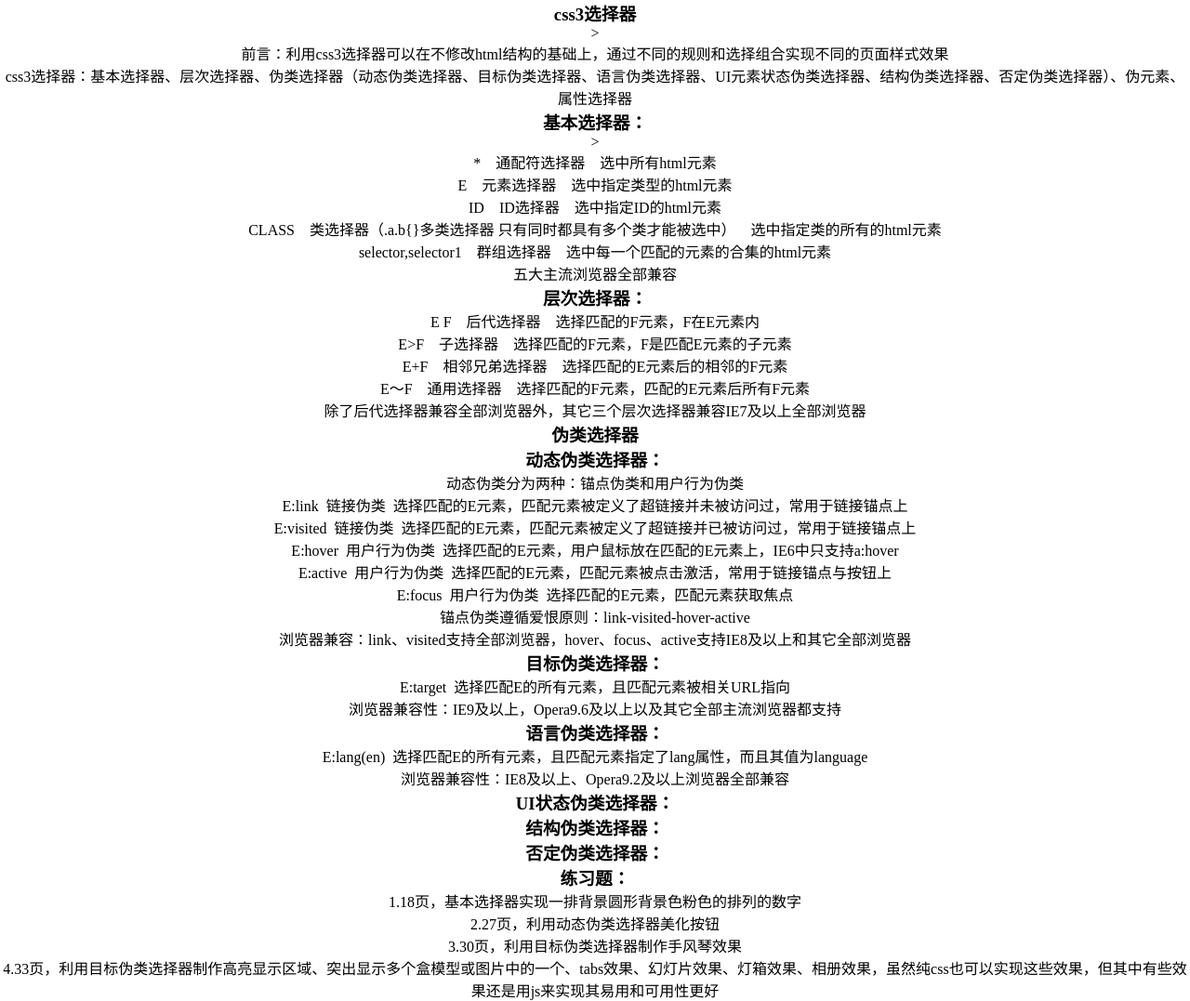
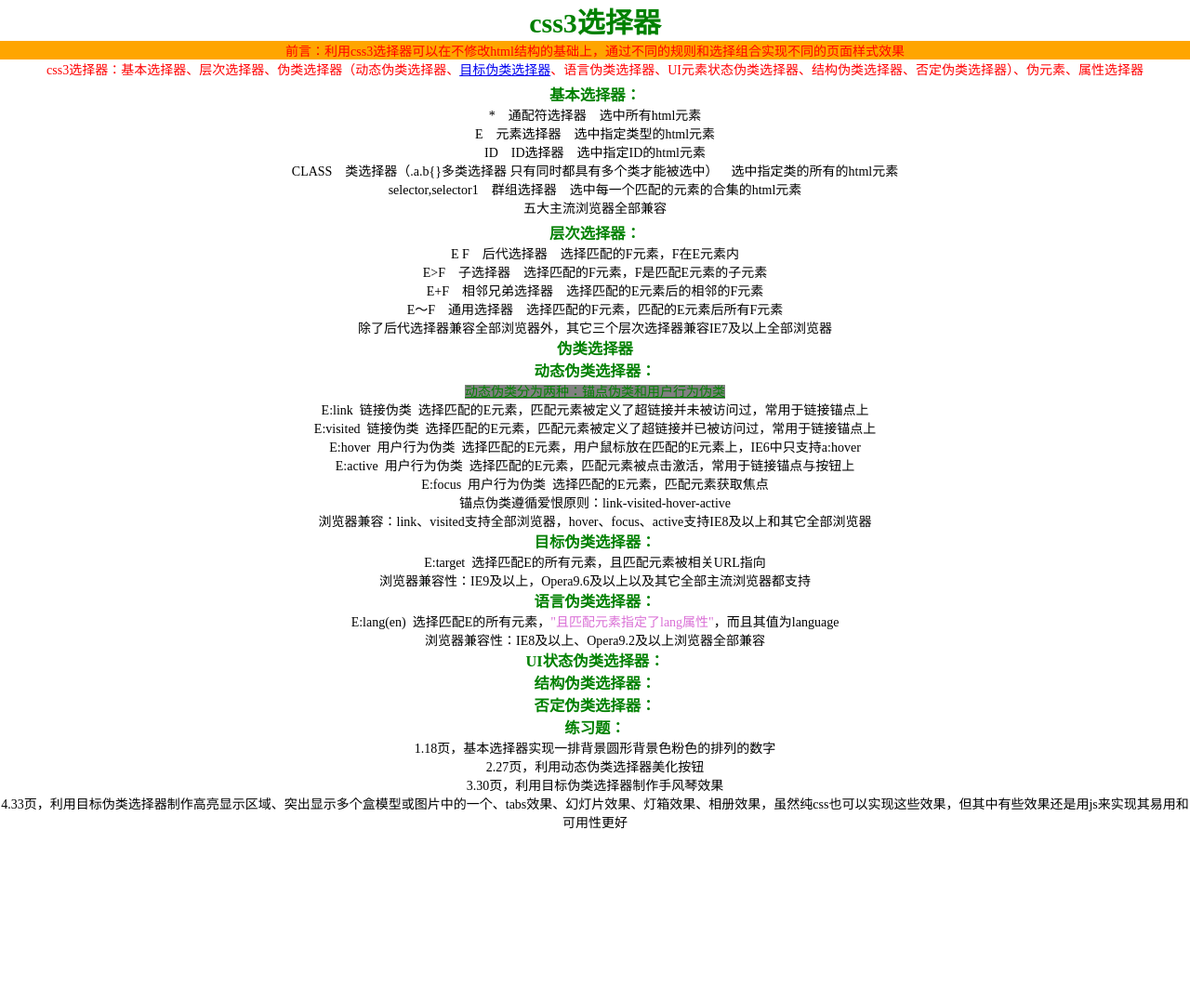
Before and after one commit to ChengLin-Zhou/css-basic-examples, a plain HTML site: page chapter_02/index.html in a window 1280 px wide. Shown: the whole page at 93% size. After the commit the page ends 894 px from the top, so only its background shows below. Drawn offline with Linux system fonts and the light colour scheme.

Commit message:
伪类选择器

```diff
--- a/chapter_02/index.css
+++ b/chapter_02/index.css
@@ -1,17 +1,129 @@
+/* 元素选择器(基本选择器)--start */
 body {
     margin: 0px;
     padding: 0px;
 }
+p {
+    margin: 0px;
+    padding: 0px;
+}
+/* 元素选择器--end */
 
+/* 群组选择器(基本选择器)--start */
+dl,dd,dt,li {
+    display: none;
+}
+/* 群组选择器--end */
+
+/* 通配符选择器(基本选择器)--start */
 * {
     margin:  0px;
     padding: 0px;
 }
+/* 通配符选择器--end */
 
+/* 类选择器(基本选择器)--start */
 .css3-selector {
     text-align: center;
 }
 
 .basic-selector {
+    padding: 5px 0px;
+}
+/* 类选择器--end */
 
+/* ID选择器(基本选择器)--start */
+#top {
+    font-size: 14px;
 }
+/* ID选择器--end */
+
+
+
+
+
+/* 后代选择器(层次选择器)--start */
+#top h3 {
+    color: green;
+}
+
+/* 后代选择器--end */
+
+/* 子选择器(层次选择器)--start */
+#top>h3 {
+    font-size: 30px;
+}
+/* 子选择器--end */
+
+/* 相邻兄弟选择器(层次选择器)--start */
+#top>h3+p{
+    background: orange;
+    color: white;
+}
+/* 相邻兄弟选择器--end */
+
+/* 通用选择器(层次选择器)--start */
+#top>h3~p{
+    color: red;
+}
+/* 通用选择器--end */
+
+
+
+
+/* 伪类选择器（包含六种） */
+
+/* 动态伪类选择器(链接伪类\用户行为伪类)--start */
+.dynamiPseudoClass-selector a:link {/* 链接伪类 */
+    background: gray;
+    color: green;
+    font-size: 14px;
+    font-weight: normal;
+}
+.dynamiPseudoClass-selector a:visited {/* 链接伪类 */
+    background: gray;
+    color: red;
+    font-size: 12px;
+    font-weight: normal;
+}
+.dynamiPseudoClass-selector a:hover {/* 用户行为伪类 */
+    background: gray;
+    color: orange;
+    font-size: 18px;
+    font-weight: normal;
+}
+.dynamiPseudoClass-selector a:focus {/* 用户行为伪类 */
+    background: gray;
+    color: rgb(55, 8, 197);
+    font-size: 16px;
+    font-weight: normal;
+}
+.dynamiPseudoClass-selector a:active {/* 用户行为伪类 */
+    background: gray;
+    color: purple;
+    font-size: 20px;
+    font-weight: normal;
+}
+/* 动态伪类选择器--end */
+
+/*  目标伪类选择器--start */
+.targetPseudoClass-selector p:target {
+    background: green;
+}
+/*  目标伪类选择器--end */
+
+/*  语言伪类选择器--start */
+:lang(en) {
+    quotes: '"' '"';
+}
+:lang(en) q {
+    color: orchid;
+}
+
+:lang(fr) {
+    quotes: '"' '"';
+}
+:lang(fr) q {
+    color: green;
+}
+/*  语言伪类选择器--end */
--- a/chapter_02/index.html
+++ b/chapter_02/index.html
@@ -8,14 +8,14 @@
     <link rel="stylesheet" href="index.css">
 </head>
 <body>
-    <div class="css3-selector">
-        <h3>css3选择器</h3>>
+    <div id="top" class="css3-selector">
+        <h3>css3选择器</h3>
         <p>前言：利用css3选择器可以在不修改html结构的基础上，通过不同的规则和选择组合实现不同的页面样式效果</p>
         <p>
-            css3选择器：基本选择器、层次选择器、伪类选择器（动态伪类选择器、目标伪类选择器、语言伪类选择器、UI元素状态伪类选择器、结构伪类选择器、否定伪类选择器）、伪元素、属性选择器
+            css3选择器：基本选择器、层次选择器、伪类选择器（动态伪类选择器、<a href="#targetClass">目标伪类选择器</a>、语言伪类选择器、UI元素状态伪类选择器、结构伪类选择器、否定伪类选择器）、伪元素、属性选择器
         </p>
         <div class="basic-selector">
-            <h3>基本选择器：</h3>>
+            <h3>基本选择器：</h3>
             <p>*&nbsp;&nbsp;&nbsp;&nbsp;通配符选择器&nbsp;&nbsp;&nbsp;&nbsp;选中所有html元素</p>
             <p>E&nbsp;&nbsp;&nbsp;&nbsp;元素选择器&nbsp;&nbsp;&nbsp;&nbsp;选中指定类型的html元素</p>
             <p>ID&nbsp;&nbsp;&nbsp;&nbsp;ID选择器&nbsp;&nbsp;&nbsp;&nbsp;选中指定ID的html元素</p>
@@ -35,7 +35,7 @@
             <h3>伪类选择器</h3>
             <div class="dynamiPseudoClass-selector">
                 <h3>动态伪类选择器：</h3>
-                <p>动态伪类分为两种：锚点伪类和用户行为伪类</p>
+                <p><a href="#">动态伪类分为两种：锚点伪类和用户行为伪类</a></p>
                 <p>E:link&nbsp;&nbsp;链接伪类&nbsp;&nbsp;选择匹配的E元素，匹配元素被定义了超链接并未被访问过，常用于链接锚点上</p>
                 <p>E:visited&nbsp;&nbsp;链接伪类&nbsp;&nbsp;选择匹配的E元素，匹配元素被定义了超链接并已被访问过，常用于链接锚点上</p>
                 <p>E:hover&nbsp;&nbsp;用户行为伪类&nbsp;&nbsp;选择匹配的E元素，用户鼠标放在匹配的E元素上，IE6中只支持a:hover</p>
@@ -46,12 +46,12 @@
             </div>
             <div class="targetPseudoClass-selector">
                 <h3>目标伪类选择器：</h3>
-                <p>E:target&nbsp;&nbsp;选择匹配E的所有元素，且匹配元素被相关URL指向</p>
+                <p id="targetClass">E:target&nbsp;&nbsp;选择匹配E的所有元素，且匹配元素被相关URL指向</p>
                 <p>浏览器兼容性：IE9及以上，Opera9.6及以上以及其它全部主流浏览器都支持</p>
             </div>
             <div class="lanPseudoClass-selector">
                 <h3>语言伪类选择器：</h3>
-                <p>E:lang(en)&nbsp;&nbsp;选择匹配E的所有元素，且匹配元素指定了lang属性，而且其值为language</p>
+                <p>E:lang(en)&nbsp;&nbsp;选择匹配E的所有元素，<q>且匹配元素指定了lang属性</q>，而且其值为language</p>
                 <p>浏览器兼容性：IE8及以上、Opera9.2及以上浏览器全部兼容</p>
             </div>
             <div class="UIPseudoClass-selector">
```
Also changed, not shown: 1 other file.
